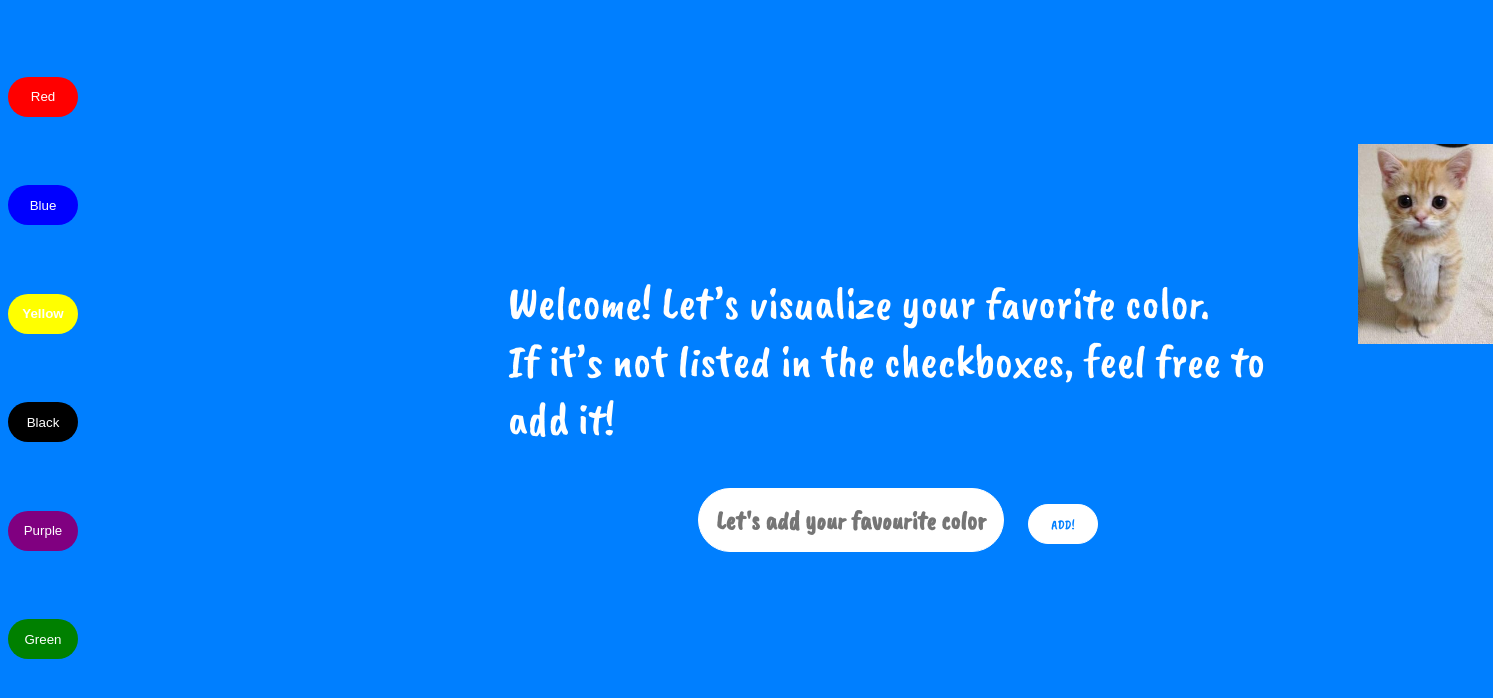
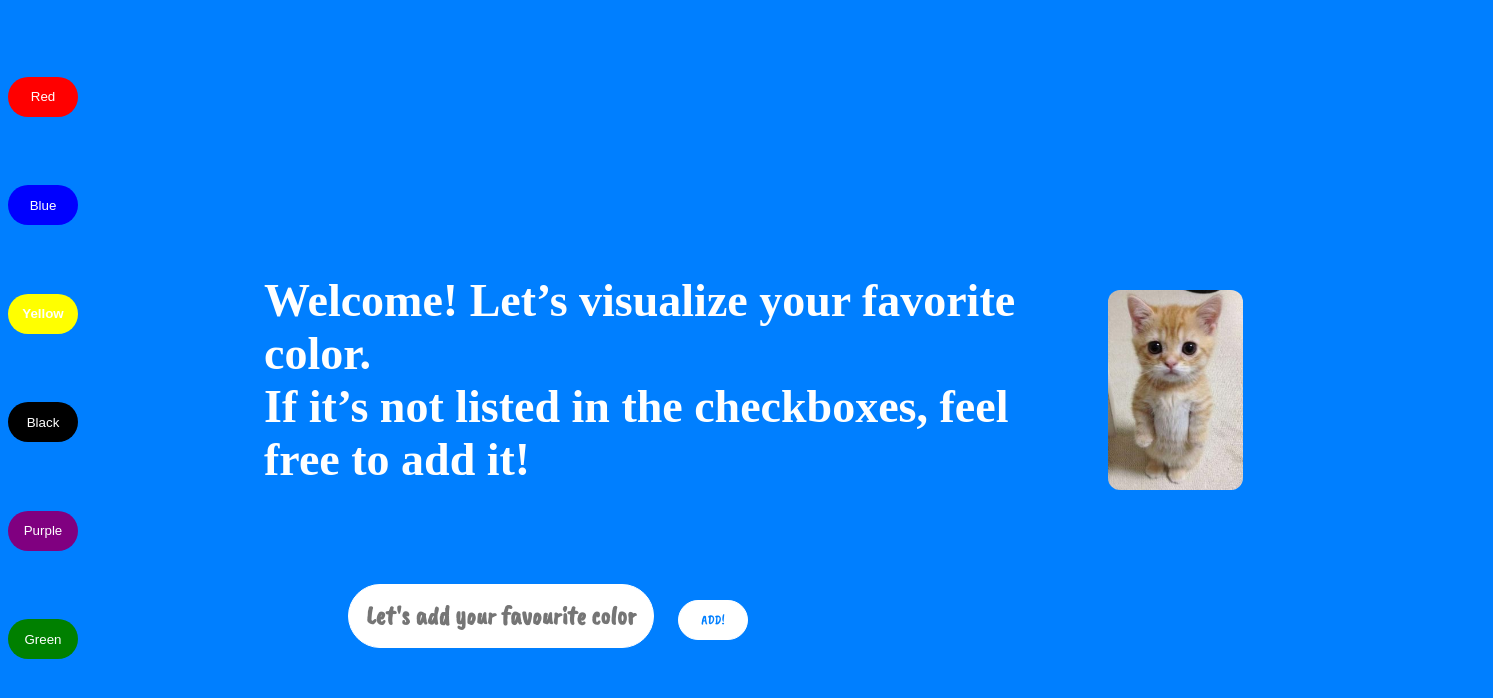
Before and after one commit to crazycat8686/color-toufiq, a plain HTML site: page index.html in a window 1280 px wide. Shown: the whole page, 1493 px wide, since content can reach past the window. Drawn offline with nearby package versions, Linux system fonts and the light colour scheme; a web font is replaced by a local one.

Commit message:
update fix img

```diff
--- a/index.html
+++ b/index.html
@@ -45,7 +45,8 @@
         .header
         {
             position:relative;
-            left:500px;
+            margin-left: auto;
+            margin-right: auto;
             bottom:500px;
             width:60vw;
         }
@@ -58,25 +59,30 @@
         {
             background-color:#007FFF;
             height:100vh;
+            width: 100vw;
 
         }
         p
         {
             font-size:46px;
-            font-family:"Caveat Brush";
+            font-family:"poppins";
+            font-weight: bolder;
         }
         img
         {
             height:200px;
             position:relative;
-            left:1350px;
+            left:1100px;
             bottom:850px;
+            border-radius: 12px;
         }
         .in
         {
             position:relative;
-            left:690px;
-            bottom:710px;
+            margin-left: auto;
+            margin-right: auto;
+            /* margin-bottom: ; */
+            bottom:760px;
             width:600px;
         }
         .hi
@@ -92,6 +98,7 @@
         }
         .ik
         {
+            margin-top: 12%;
             width:160px;
         }
         .hiu
@@ -147,6 +154,7 @@
 
 
         }
+
 
 
 
```
